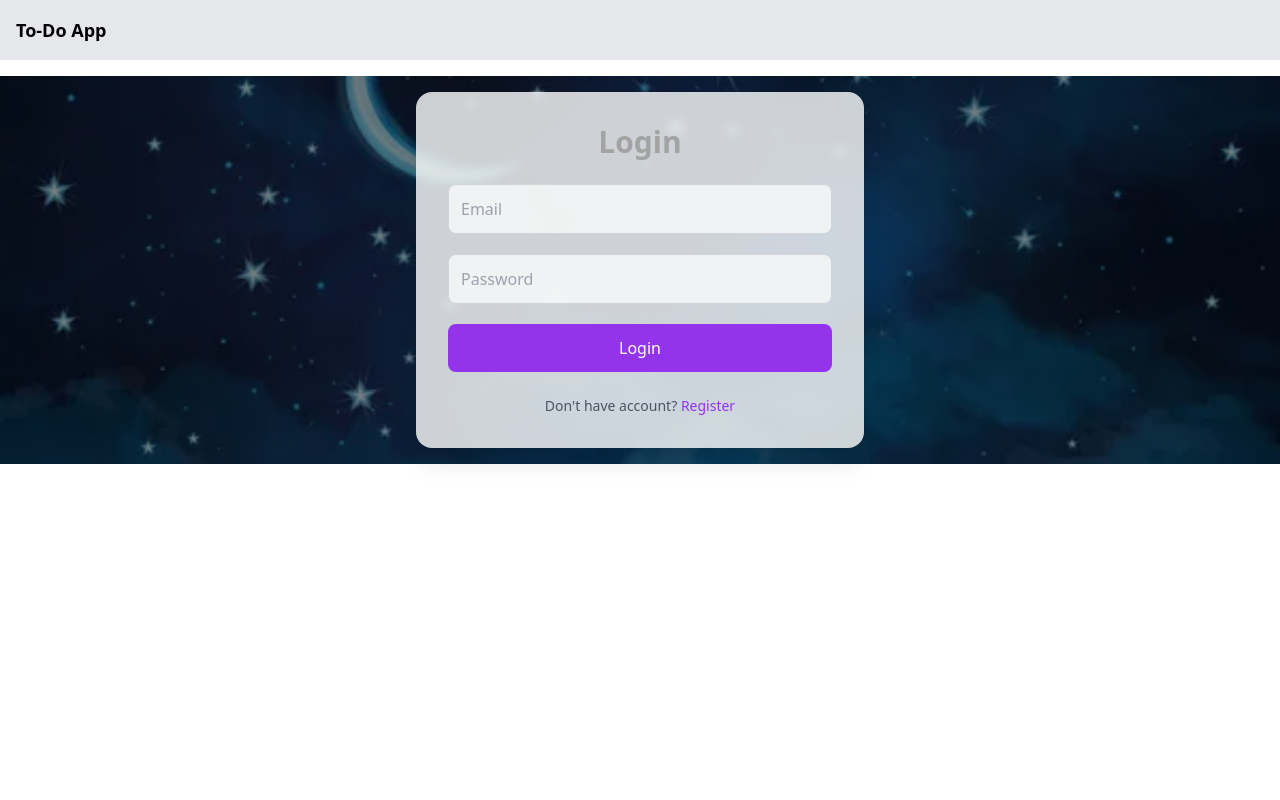
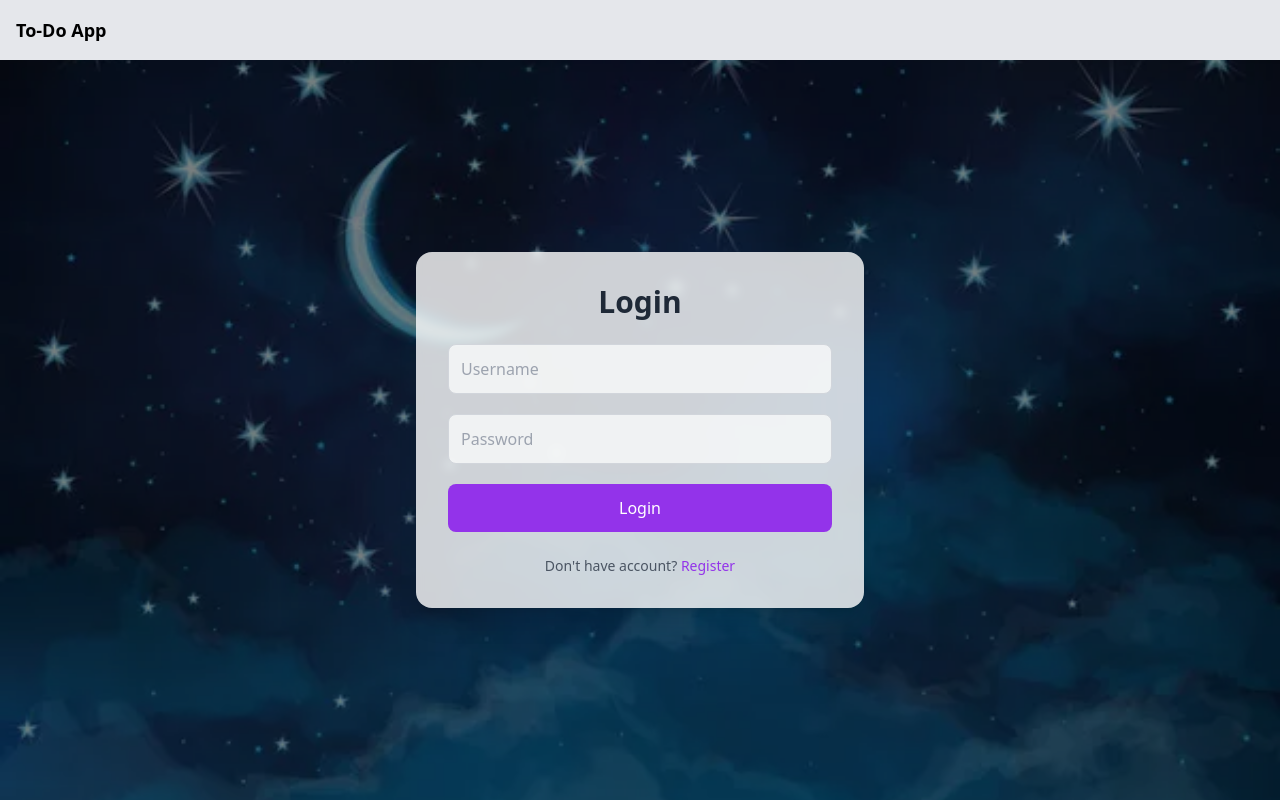
Before and after one commit to Vilovinto/work_project, a React (Create React App) app: page /login in a window 1280 px wide. Built offline with nearby package versions, Linux system fonts and the light colour scheme; no server answers.

Commit message:
final project

```diff
--- a/src/App.tsx
+++ b/src/App.tsx
@@ -11,13 +11,18 @@ export default function App() {
     return (
         <AuthProvider>
             <Router>
+                <div className="flex flex-col h-screen overflow-hidden">
                     <Header />
+
+                    <div className="flex-grow">
                         <Routes>
                             <Route path="/login" element={<Login />} />
                             <Route path="/register" element={<Register />} />
                             <Route path="/" element={<ProtectedRoute><Dashboard /></ProtectedRoute>} />
                             <Route path="/list/:id" element={<ProtectedRoute><ListDetails /></ProtectedRoute>} />
                         </Routes>
+                    </div>
+                </div>
             </Router>
         </AuthProvider>
     );
--- a/src/components/Header.tsx
+++ b/src/components/Header.tsx
@@ -7,7 +7,7 @@ export default function Header() {
     const { user } = useAuth();
 
     return (
-        <header className="bg-gray-200 p-4 flex justify-between items-center mb-4">
+        <header className="bg-gray-200 p-4 flex justify-between items-center">
             <Link to="/" className="font-bold text-lg">To-Do App</Link>
             {user && (
                 <button onClick={() => signOut(auth)} className="bg-red-500 text-white px-3 py-1 rounded">
--- a/src/pages/Login.tsx
+++ b/src/pages/Login.tsx
@@ -36,16 +36,16 @@ export default function Login() {
     };
 
     return (
-        <div className="max-h-full bg-cover bg-center" style={{ backgroundImage: `url(${BackgroundImage})` }}>
-            <div className="max-h-full flex items-center justify-center p-4 bg-black bg-opacity-50">
+        <div className="w-full h-full bg-cover bg-center" style={{ backgroundImage: `url(${BackgroundImage})` }}>
+            <div className="w-full h-full flex items-center justify-center p-4 bg-black bg-opacity-50">
                 <div className="bg-white bg-opacity-80 rounded-2xl shadow-xl w-full max-w-md p-8 space-y-6 backdrop-blur-sm">
-                    <h2 className="text-3xl font-bold text-center text-neutral-400">Login</h2>
+                    <h2 className="text-3xl font-bold text-center text-gray-800">Login</h2>
                     {error && <p className="text-red-500 text-sm text-center bg-red-50 p-3 rounded-lg">{error}</p>}
                     <form onSubmit={handleLogin} className="space-y-5">
                         <div>
                             <input
                                 type="email"
-                                placeholder="Email"
+                                placeholder="Username"
                                 value={email}
                                 onChange={(e) => setEmail(e.target.value)}
                                 className="w-full p-3 border border-gray-300 rounded-lg focus:ring-2 focus:ring-purple-400 focus:border-purple-400 outline-none bg-gray-50 bg-opacity-80 text-gray-800 placeholder-gray-400"
--- a/src/pages/Register.tsx
+++ b/src/pages/Register.tsx
@@ -3,6 +3,8 @@ import { createUserWithEmailAndPassword, updateProfile } from 'firebase/auth';
 import { auth } from '../firebase';
 import { useNavigate, Link } from 'react-router-dom';
 import { FirebaseError } from 'firebase/app';
+//@ts-ignore
+import BackgroundImage from '../background/sky.jpg' // Assuming the same background image
 
 export default function Register() {
     const [name, setName] = useState('');
@@ -30,8 +32,9 @@ export default function Register() {
     };
 
     return (
-        <div className="min-h-screen bg-gradient-to-br from-blue-50 to-gray-100 flex items-center justify-center p-4">
-            <div className="bg-white rounded-2xl shadow-xl w-full max-w-md p-8 space-y-6">
+        <div className="w-full h-full bg-cover bg-center" style={{ backgroundImage: `url(${BackgroundImage})` }}>
+            <div className="w-full h-full flex items-center justify-center p-4 bg-black bg-opacity-50">
+                <div className="bg-white bg-opacity-80 rounded-2xl shadow-xl w-full max-w-md p-8 space-y-6 backdrop-blur-sm">
                     <h2 className="text-3xl font-bold text-center text-gray-800">Create Account</h2>
                     {error && <p className="text-red-500 text-sm text-center bg-red-50 p-3 rounded-lg">{error}</p>}
                     <form onSubmit={handleSubmit} className="space-y-5">
@@ -80,5 +83,6 @@ export default function Register() {
                     </p>
                 </div>
             </div>
+        </div>
     );
 }
```
Lines whose indentation alone changed are shown as unchanged.
